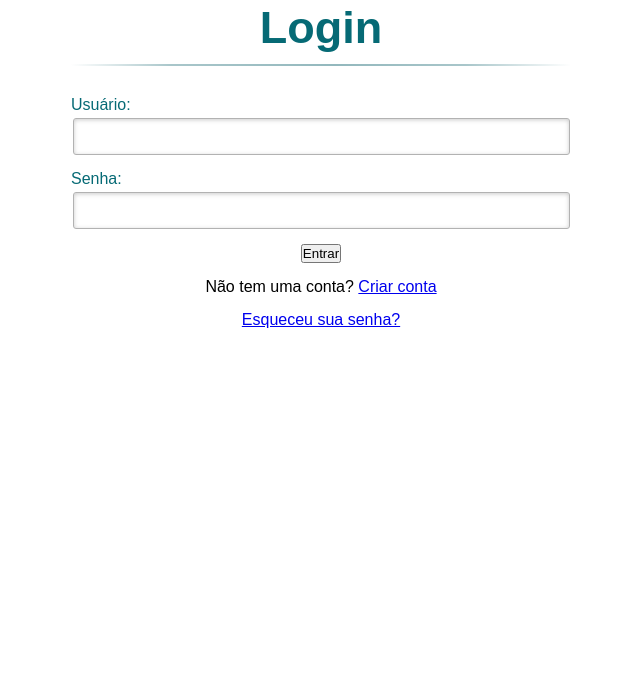
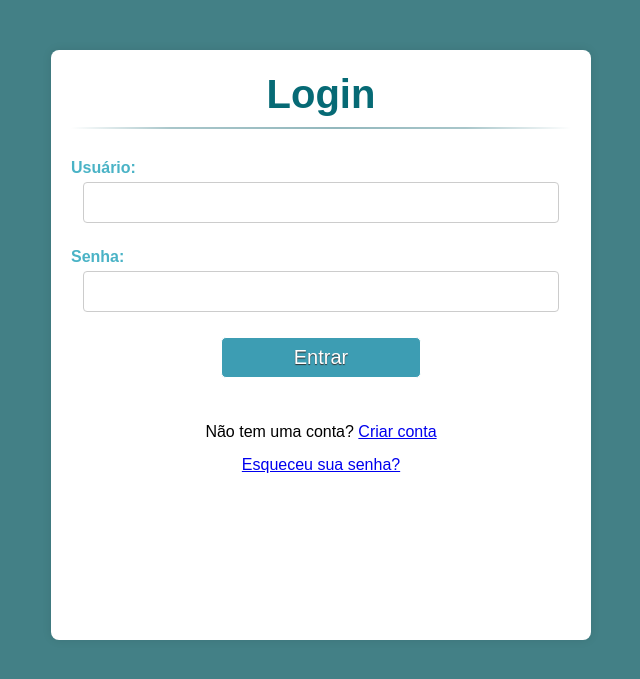
Before and after one commit to es20232/eqp5, a Django app: page /login/ in a window 1280 px wide. Shown: the top 679 px of the page, without its empty margins (319-959 px from the left). Run offline with Django 3.2, Linux system fonts and the light colour scheme.

Commit message:
Atualizando Front do Login

```diff
--- a/codigos/app_autenticacao/static/meu_app/styles_criarconta.css
+++ b/codigos/app_autenticacao/static/meu_app/styles_criarconta.css
@@ -1,5 +1,3 @@
-/* meu_app/styles_criarconta.css */
-
 *, *:before, *:after {
     margin: 0;
     padding: 0;
--- a/codigos/app_autenticacao/static/meu_app/styles_login.css
+++ b/codigos/app_autenticacao/static/meu_app/styles_login.css
@@ -1,41 +1,47 @@
-
 *, *:before, *:after {
   margin: 0;
   padding: 0;
   font-family: Arial, sans-serif;
 }
 
-  .signup-body {
+body {
   background-color: #438086;
   font-family: Arial, sans-serif;
 }
 
-  .signup-container {
-    max-width: 400px;
+.login-container {
+  max-width: 500px;
   margin: auto;
   padding: 20px;
   background-color: #fff;
   box-shadow: 0 0 10px rgba(0, 0, 0, 0.1);
   border-radius: 8px;
   margin-top: 50px;
-    height: 500px;
+  height: 550px;
 }
 
-  .signup-form {
+.login-form {
   display: flex;
   flex-direction: column;
   font-family: Arial, Helvetica, sans-serif;
 }
 
-  .signup-form input {
+label {
+  font-weight: bold;
+  margin-bottom: 5px;
+  color: #4ab3c6;
+}
+
+.login-form input {
   margin-bottom: 10px;
   padding: 12px;
   border: 1px solid #ccc;
   border-radius: 4px;
   position: relative;
+  width: 90%;
 }
 
-  .btn-primary {
+input[type="submit"] {
   width: 40% !important;
   cursor: pointer;
   background: rgb(61, 157, 179);
@@ -47,13 +53,21 @@
   text-shadow: 0 1px 1px #333;
   border-radius: 5px;
   transition: all 0.2s linear;
+  margin-left: auto;
+  margin-right: auto;
+  display: block;
 }
 
-  .btn-primary:hover {
+input[type="submit"]:hover {
   background: #4ab3c6;
+  text-align: center;
 }
 
-  .login-link,
+.signup-link {
+  text-align: center;
+  margin-top: 20px;
+}
+
 .forgot-password-link {
   text-align: center;
   margin-top: 10px;
@@ -81,7 +95,7 @@
 }
 
 h2 {
-    font-size: 45px;
+  font-size: 40px;
   color: #066a75;
   padding: 2px 0 10px 0;
   font-family: Arial, sans-serif;
@@ -99,37 +113,3 @@
   background: -webkit-linear-gradient(left, rgba(147, 184, 189, 0) 0%, rgba(147, 184, 189, 0.8) 20%, rgba(147, 184, 189, 1) 53%, rgba(147, 184, 189, 0.8) 79%, rgba(147, 184, 189, 0) 100%);
   background: linear-gradient(left, rgba(147, 184, 189, 0) 0%, rgba(147, 184, 189, 0.8) 20%, rgba(147, 184, 189, 1) 53%, rgba(147, 184, 189, 0.8) 79%, rgba(147, 184, 189, 0) 100%);
 }
-
-  label {
-    color: #066a75;
-    position: relative;
-    text-align: left;
-  }
-
-  /* Estilizando o texto padrão do input */
-  input:not([type="submit"])::placeholder {
-    color: #999;
-    font-style: italic;
-  }
-
-  /* Estilizando o input */
-  input:not([type="submit"]) {
-    width: 95%;
-    margin-top: 4px;
-    padding: 10px;
-    border: 1px solid #b2b2b2;
-    border-radius: 3px;
-    box-shadow: 0px 1px 4px 0px rgba(168, 168, 168, 0.6) inset;
-    transition: all 0.2s linear;
-  }
-
-  /* Estilizando o input quando está em foco */
-  input:not([type="submit"]):focus {
-    border-color: #3498db;
-    outline: none;
-  }
-
-  /* Estilo do botão submit no hover */
-  input[type="submit"]:hover {
-    background: #4ab3c6;
-  }
--- a/codigos/app_autenticacao/templates/meu_app/login.html
+++ b/codigos/app_autenticacao/templates/meu_app/login.html
@@ -14,11 +14,6 @@
                 <form method="post" action="{% url 'login' %}" class="login-form">
                     {% csrf_token %}
                     <h2>Login</h2>
-
-                    <!--  {{ form.username.label_tag }}
-                    {{ form.username }}
-                    {{ form.password.label_tag }}
-                    {{ form.password }}-->
 
                     <label for="username">Usuário:</label>
                     <p>
```
Lines whose indentation alone changed are shown as unchanged.
